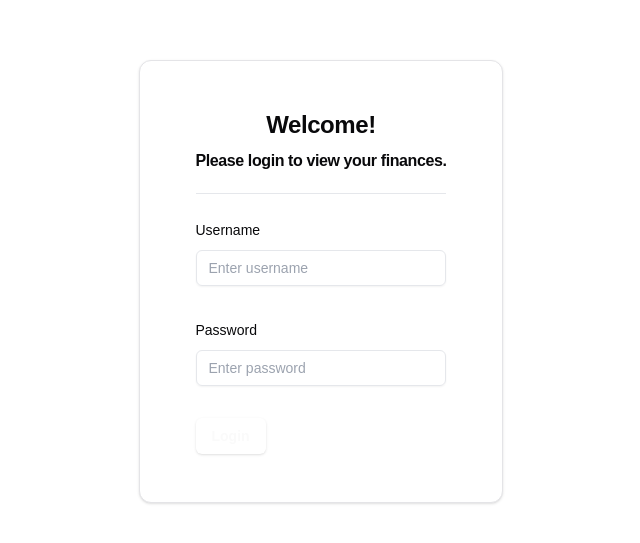
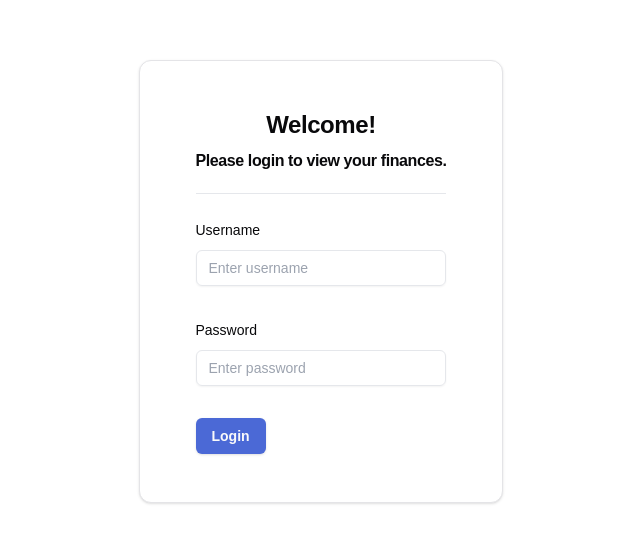
Before and after one commit to DRD161/vega, a Next.js app: page / in a window 1280 px wide. Shown: the part 119-662 px from the top of the page, without its empty margins (319-959 px from the left). Built offline with nearby package versions, Linux system fonts and the light colour scheme.

Commit message:
Adjust tailwind config.

```diff
--- a/tailwind.config.ts
+++ b/tailwind.config.ts
@@ -12,7 +12,9 @@ export default {
       colors: {
         background: "var(--background)",
         foreground: "var(--foreground)",
-        blue: "#4b69d6",
+        blue: {
+          900: "#4b69d6",
+        },
       },
       borderRadius: {
         lg: "var(--radius)",
```
